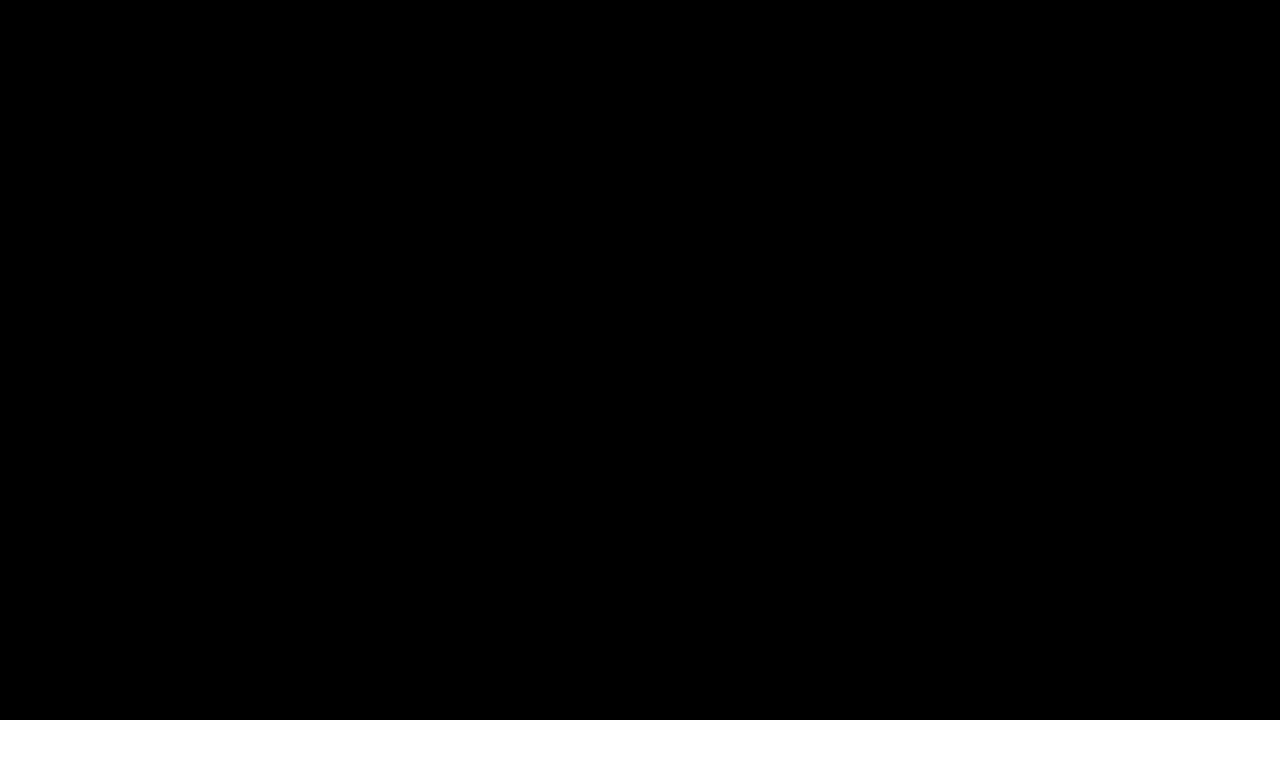
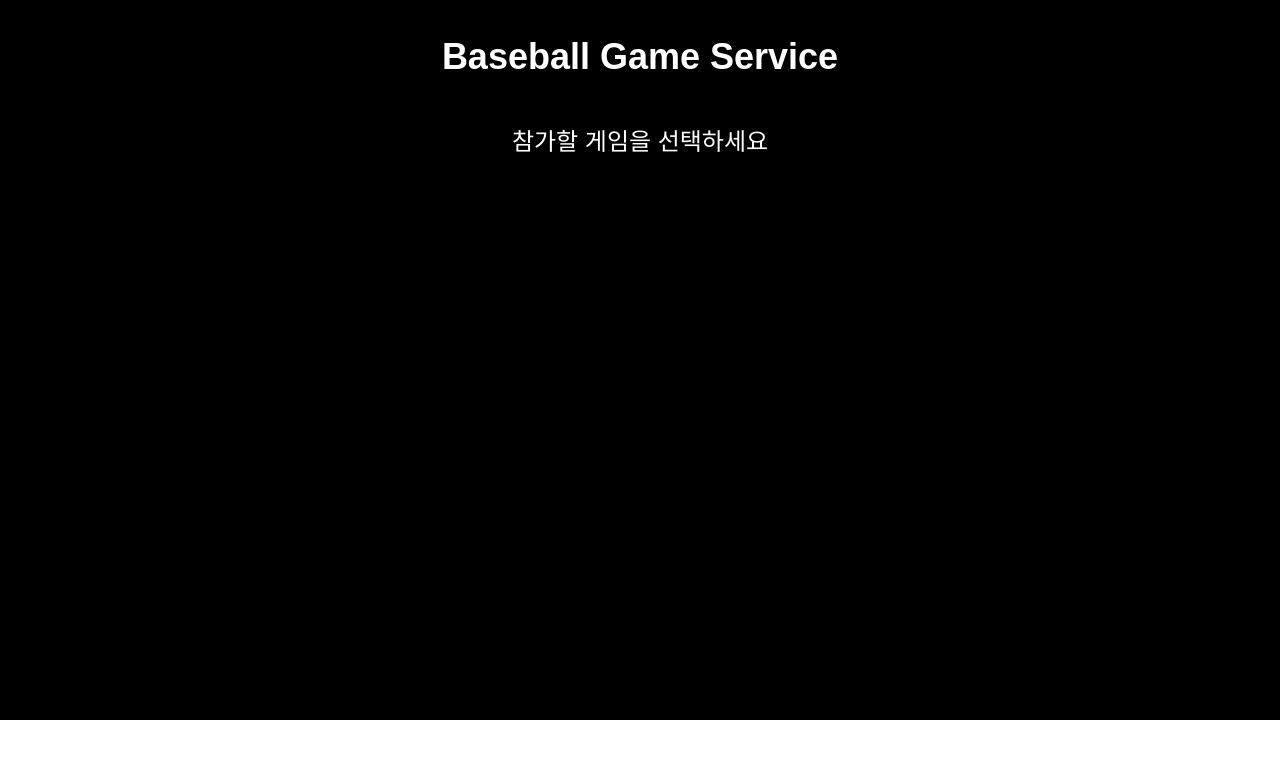
Before and after one commit to codesquad-member-2020/baseball-08, a React (Create React App) app in the folder FE/: page / in a window 1280 px wide. Shown: the top 758 px of the page. Built offline with nearby package versions, Linux system fonts and the light colour scheme.

Commit message:
[FE] Feat: 팀 선택 화면 JSX 개발
Title >
* 팀 선택 화면 JSX 개발.

Description >
* 팀 선택 화면에 대한 컴포넌트들의 JSX 개발.

Todo >
* Request/Response 를 통해 Data 입히기.

```diff
--- a/FE/src/components/SelectGame/SelectGame.tsx
+++ b/FE/src/components/SelectGame/SelectGame.tsx
@@ -1,5 +1,8 @@
 import React from 'react';
 import styled from 'styled-components'
+import GameTitle from './publicComponent/GameTitle'
+import SelectGamePhrase from './publicComponent/SelectGamePhrase'
+import Versus from './publicComponent/Versus'
 
 const StyledDiv = styled.div`
   position: relative;
@@ -12,6 +15,8 @@ const StyledDiv = styled.div`
 function SelectGame() {
   return (
     <StyledDiv>
+      <GameTitle title="Baseball Game Service"></GameTitle>
+      <SelectGamePhrase title="참가할 게임을 선택하세요"></SelectGamePhrase>
       {/* The location will show the match information through the data received from the server. */}
     </StyledDiv>
   );
--- a/FE/src/components/SelectGame/publicComponent/GameTitle.tsx
+++ b/FE/src/components/SelectGame/publicComponent/GameTitle.tsx
@@ -1,10 +1,21 @@
 import React from 'react';
+import styled from 'styled-components'
 
-function GameTitle() {
+const StyledP = styled.p`
+  position: relative;
+  padding-top: 30px;
+  padding-bottom: 30px;
+  font-size: 36px;
+  font-weight: bold;
+  text-align: center;
+  color: white;
+`;
+
+function GameTitle(props:any) {
   return (
-    <div>
-      GameTitle
-    </div>
+    <>
+      <StyledP>{props.title}</StyledP>
+    </>
   );
 };
 
--- a/FE/src/components/SelectGame/publicComponent/SelectGamePhrase.tsx
+++ b/FE/src/components/SelectGame/publicComponent/SelectGamePhrase.tsx
@@ -1,10 +1,20 @@
 import React from 'react';
+import styled from 'styled-components'
+
+const StyledP = styled.p`
+  position: relative;
+  padding-top: 10px;
+  padding-bottom: 40px;
+  font-size: 24px;
+  text-align: center;
+  color: white;
+`;
 
 function SelectGamePhrase(props:any) {
   return (
-    <div>
-      SelectGamePhrase
-    </div>
+    <>
+      <StyledP>{props.title}</StyledP>
+    </>
   );
 };
 
```
Also changed, not shown: FE/src/components/SelectGame/publicComponent/Versus.tsx (+74 -2 lines).
